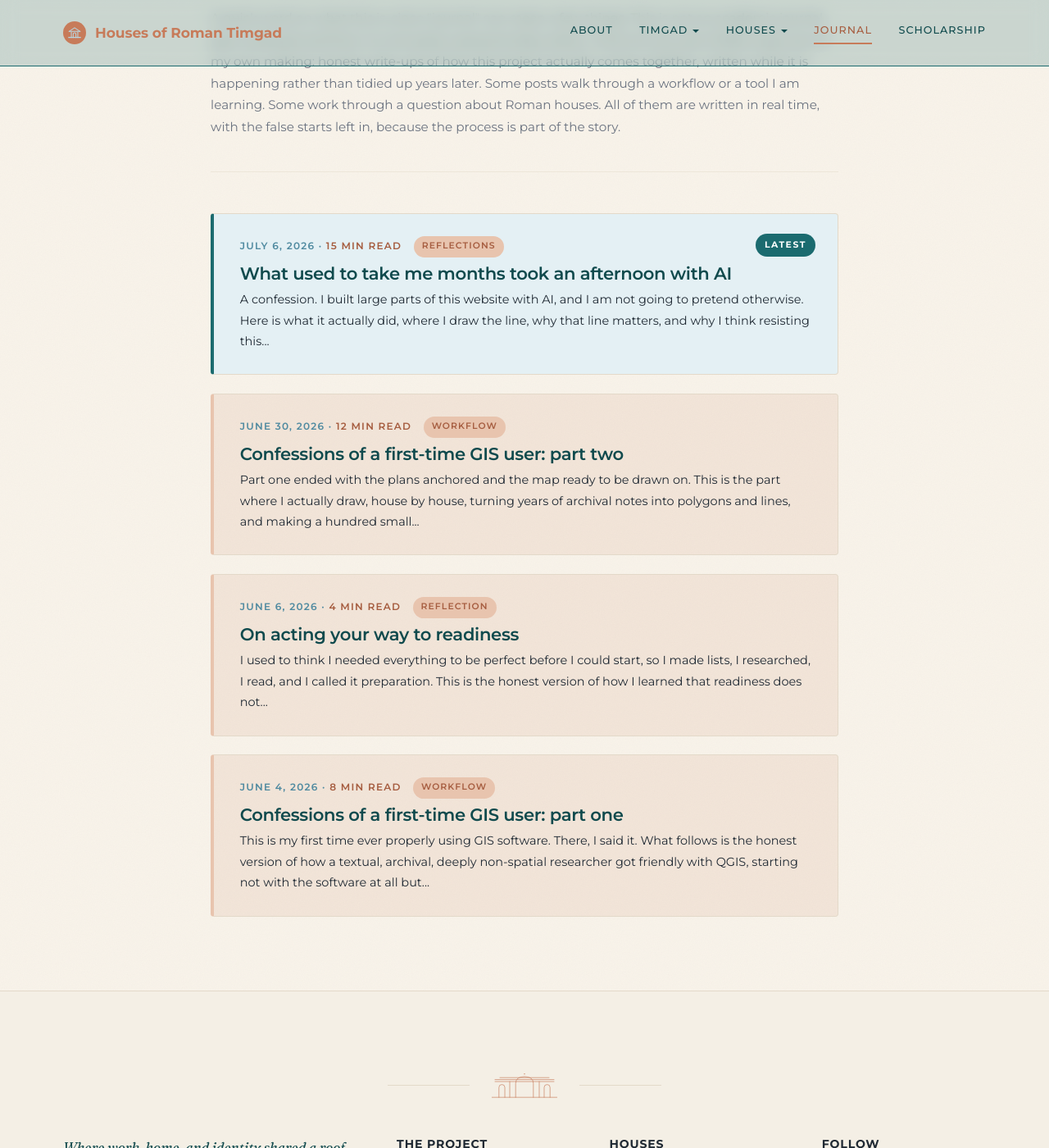
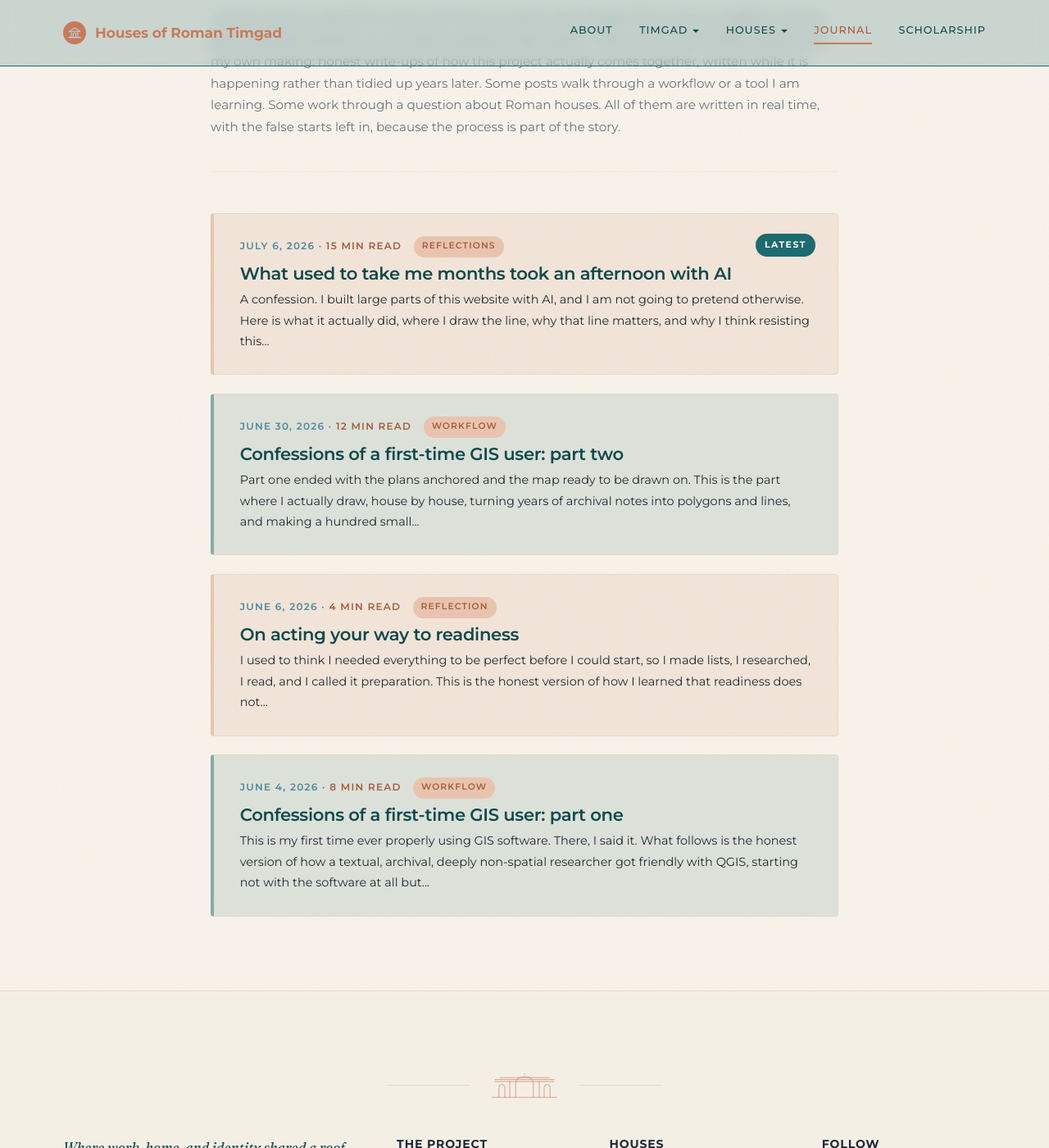
Before and after one commit to kimedher/timgadhouses, a Jekyll site: the page built from notes.md, in a window 1280 px wide and 1400 px high, scrolled down 345 px. Shown: the whole window at 82% size. Built offline with Jekyll 4.4.1, drawn with Linux system fonts in a browser that asks for light colours.

Commit message:
Journal cards: alternate terracotta / soft teal washes instead of blue latest card

```diff
--- a/assets/css/main.scss
+++ b/assets/css/main.scss
@@ -642,13 +642,14 @@ figcaption {
   transform: translateY(-2px);
 }
 
-/* Newest post gets the teal treatment plus a "Latest" pill. */
-.post-list li:first-child {
-  border-left-color: var(--teal);
-  background: var(--baby-blue-soft);
-}
-
-.post-list li:first-child:hover { border-left-color: var(--teal-dark); }
+/* Cards alternate between the brand terracotta wash and a soft teal wash,
+   the same translucent tone as the site header. */
+.post-list li:nth-child(even) {
+  background: rgba(27, 107, 111, 0.12);
+  border-left-color: rgba(27, 107, 111, 0.45);
+}
+
+.post-list li:nth-child(even):hover { border-left-color: var(--teal-dark); }
 
 .post-list li:first-child::after {
   content: "Latest";
```
